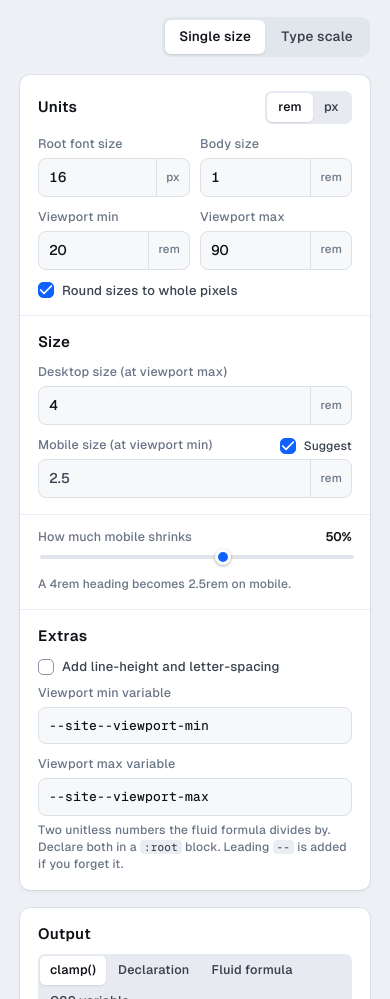
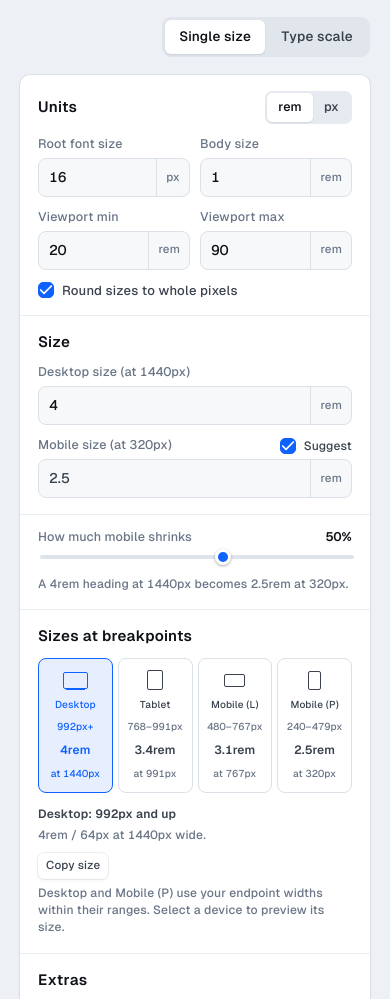
Before and after one commit to rumit-vaghasiya/Caliper, a plain HTML site: page index.html in a window 390 px wide. Shown: the part 85-1084 px from the top of the page. Drawn offline with Linux system fonts and the light colour scheme.

Commit message:
Add Webflow breakpoint previews with matching mobile sizes
Show device ranges, calculated sizes, preview shortcuts, and a copy action
so Webflow users can check their type settings at each breakpoint.

Use the configured mobile endpoint for the portrait card so it agrees with
the mobile size field. Display exact preview widths and preserve endpoint
precision to make comparisons clear. Update chart markers and documentation.

Verified endpoint consistency, device boundaries, unit conversion, custom
widths, scale overrides, preview and copy values, and the rendered layout.
Script syntax and whitespace checks pass; no browser console errors.

Made-With: Codex

```diff
--- a/index.html
+++ b/index.html
@@ -168,6 +168,23 @@ input[type=range]::-moz-range-thumb{width:16px;height:16px;border-radius:50%;bac
 .inline{display:flex;align-items:center;justify-content:space-between;gap:10px}
 .val{font-size:12.5px;color:var(--ink);font-weight:600}
 
+/* Breakpoint suggestions follow the same fluid curve as the output. */
+.bp-options{display:grid;grid-template-columns:repeat(4,minmax(0,1fr));gap:5px}
+.bp-option{display:flex;flex-direction:column;align-items:center;gap:7px;padding:11px 2px;border:1px solid var(--line);border-radius:8px;background:var(--surface);cursor:pointer;color:var(--ink-2);font-size:10px;transition:background-color 120ms,color 120ms,border-color 120ms}
+.bp-option:hover{background:var(--surface-2)}
+.bp-option[aria-pressed="true"]{background:var(--accent-weak);border-color:var(--accent);color:var(--accent)}
+.bp-option strong{font-size:12px;font-weight:600;white-space:nowrap}
+.bp-width,.bp-range{font-size:10px;color:var(--muted);white-space:nowrap}
+.bp-option[aria-pressed="true"] :is(.bp-width,.bp-range){color:var(--accent)}
+.bp-device{display:grid;place-items:center;width:24px;height:20px}
+.bp-device::before{content:"";width:11px;height:17px;border:1.5px solid currentColor;border-radius:2px}
+.bp-device.tablet::before{width:14px;height:18px}
+.bp-device.landscape::before{width:19px;height:11px}
+.bp-device.desktop::before{width:23px;height:15px;box-shadow:0 4px 0 -3px currentColor}
+.bp-detail{margin-top:12px;font-size:12px;line-height:1.5;color:var(--muted)}
+.bp-detail b{display:block;color:var(--ink-2);font-weight:600;margin-bottom:3px}
+.bp-copy{margin-top:9px}
+
 /* ---------- output ---------- */
 .outhead{display:flex;align-items:center;gap:10px;flex-wrap:wrap;margin-bottom:11px}
 .fmt{display:flex;gap:2px;background:var(--track);padding:2px;border-radius:7px;flex-wrap:wrap}
@@ -332,12 +349,12 @@ tr.cross td{background:#FFFAF2}
       <div class="block" data-pane="single">
         <h2>Size</h2>
         <div class="field">
-          <label for="maxsize">Desktop size <span style="color:var(--muted)">(at viewport max)</span></label>
+          <label for="maxsize">Desktop size <span id="maxsizeWidth">(at 1440px)</span></label>
           <div class="ctrl"><input id="maxsize" type="number" step="0.05" value="4"><span class="unit" data-u>rem</span></div>
         </div>
         <div class="field">
           <div class="inline" style="margin-bottom:5px">
-            <label class="lbl" style="margin:0" for="minsize">Mobile size <span>(at viewport min)</span></label>
+            <label class="lbl" style="margin:0" for="minsize">Mobile size <span id="minsizeWidth">(at 320px)</span></label>
             <label class="check" style="font-size:12px"><input type="checkbox" id="automin" checked> Suggest</label>
           </div>
           <div class="ctrl"><input id="minsize" type="number" step="0.05" value="2.5"><span class="unit" data-u>rem</span></div>
@@ -402,6 +419,19 @@ tr.cross td{background:#FFFAF2}
         <div class="inline"><span class="lbl" style="margin:0">How much mobile shrinks</span><span class="val" id="shrinkVal">50%</span></div>
         <input type="range" id="shrink" min="0" max="85" step="5" value="50">
         <div class="hint" id="shrinkHint"></div>
+      </div>
+
+      <div class="block">
+        <h2 id="bpHeading">Sizes at breakpoints</h2>
+        <div class="bp-options" id="bpOptions" role="group" aria-label="Preview a Webflow breakpoint" aria-describedby="bpHint">
+          <button type="button" class="bp-option" data-bp="desktop" aria-pressed="false" title="Desktop: 992px and up. Base styles apply at all widths unless overridden."><span class="bp-device desktop" aria-hidden="true"></span><span>Desktop</span><span class="bp-range"></span><strong></strong><span class="bp-width"></span></button>
+          <button type="button" class="bp-option" data-bp="tablet" aria-pressed="false" title="Tablet: 768–991px. Styles cascade to smaller breakpoints unless overridden."><span class="bp-device tablet" aria-hidden="true"></span><span>Tablet</span><span class="bp-range"></span><strong></strong><span class="bp-width"></span></button>
+          <button type="button" class="bp-option" data-bp="landscape" aria-pressed="false" title="Mobile landscape: 480–767px. Styles cascade to mobile portrait unless overridden."><span class="bp-device landscape" aria-hidden="true"></span><span>Mobile (L)</span><span class="bp-range"></span><strong></strong><span class="bp-width"></span></button>
+          <button type="button" class="bp-option" data-bp="portrait" aria-pressed="false" title="Mobile portrait: 240–479px."><span class="bp-device portrait" aria-hidden="true"></span><span>Mobile (P)</span><span class="bp-range"></span><strong></strong><span class="bp-width"></span></button>
+        </div>
+        <div class="bp-detail" id="bpDetail" aria-live="polite"></div>
+        <button type="button" class="iconbtn bp-copy" id="copyBreakpoint">Copy size</button>
+        <div class="hint" id="bpHint">Desktop and Mobile (P) use your endpoint widths within their ranges. Select a device to preview its size.</div>
       </div>
 
       <div class="block">
@@ -523,7 +553,39 @@ var RATIOS = [
   ['1.25','Major third 1.25'],['1.333','Perfect fourth 1.333'],['1.414','Augmented fourth 1.414'],
   ['1.5','Perfect fifth 1.5'],['1.618','Golden ratio 1.618']
 ];
-var BPS = [375,480,768,992,1280,1440,1920];
+var BPS = [375,479,767,991,1280,1440,1920];
+var DEVICES = [
+  {key:'desktop', label:'Desktop', range:'992px and up', width:function(){return Math.max(992, S.vwMaxPx);}},
+  {key:'tablet', label:'Tablet', range:'768–991px', width:function(){return 991;}},
+  {key:'landscape', label:'Mobile landscape', range:'480–767px', width:function(){return 767;}},
+  // Preview the mobile endpoint inside the portrait range, matching the mobile size field.
+  {key:'portrait', label:'Mobile portrait', range:'240–479px', width:function(){return Math.min(479, Math.max(240, S.vwMinPx));}}
+];
+function activeDevice(){
+  return DEVICES[S.simVw>=992 ? 0 : S.simVw>=768 ? 1 : S.simVw>=480 ? 2 : 3];
+}
+function breakpointSize(width){
+  var r = currentRows()[0];
+  return resolve(r.min,r.max,width);
+}
+function drawBreakpointSuggestions(){
+  var active = activeDevice();
+  $('bpHeading').textContent = S.tab==='scale' ? 'H1 sizes at breakpoints' : 'Sizes at breakpoints';
+  DEVICES.forEach(function(device){
+    var button = document.querySelector('[data-bp="'+device.key+'"]');
+    var value = breakpointSize(device.width());
+    var endpoint = device.key==='desktop' || device.key==='portrait';
+    button.querySelector('strong').textContent = (endpoint ? toDisp(value) : fmt(S.unit==='px' ? value*S.root : value, 2))+S.unit;
+    button.querySelector('.bp-width').textContent = 'at '+fmt(device.width(),2)+'px';
+    button.querySelector('.bp-range').textContent = device.key==='desktop' ? '992px+' : device.range;
+    button.setAttribute('aria-pressed', String(active.key===device.key));
+    button.setAttribute('aria-label', device.label+', '+device.range+', '+button.querySelector('strong').textContent+', preview at '+device.width()+'px');
+  });
+  var width = active.width(), value = breakpointSize(width);
+  $('bpDetail').innerHTML = '<b>'+active.label+': '+active.range+'</b>'+
+    (S.tab==='scale' ? 'H1: ' : '')+fmt(value,4)+'rem / '+fmt(value*S.root,2)+'px at '+width+'px wide.';
+  $('copyBreakpoint').dataset.value = fmt(S.unit==='px' ? value*S.root : value,4)+S.unit;
+}
 
 /* ---------------- helpers ---------------- */
 function $(id){ return document.getElementById(id); }
@@ -693,7 +755,7 @@ function series(){
 function drawChart(){
   var svg = $('chart'), W=1000, H=168, padT=12, padB=16;
   var s = series();
-  var loPx = Math.max(200, S.vwMinPx*0.72), hiPx = S.vwMaxPx*1.18;
+  var loPx = Number($('simvw').min), hiPx = Number($('simvw').max);
   if(!(hiPx > loPx)) hiPx = loPx + 100;
   var top = 0; s.forEach(function(x){ top = Math.max(top, x.max, x.min); });
   top = top*1.12 || 1;
@@ -815,6 +877,7 @@ function render(){
 
   drawChart();
   drawPreview();
+  drawBreakpointSuggestions();
   if(S.tab==='single') drawBpTable(); else drawScaleTable();
 
   // sync inputs (never fight the field the user is typing in)
@@ -822,13 +885,15 @@ function render(){
   if(S.autoH1Min || document.activeElement !== $('h1min')) $('h1min').value = toDisp(S.h1Min);
   $('minsize').readOnly = S.autoMin;
   $('h1min').readOnly = S.autoH1Min;
+  $('maxsizeWidth').textContent = '(at '+fmt(S.vwMaxPx,2)+'px)';
+  $('minsizeWidth').textContent = '(at '+fmt(S.vwMinPx,2)+'px)';
   $('shrinkVal').textContent = Math.round(S.shrink*100)+'%';
   var un = S.unit==='px' ? 'px' : 'rem';
   var showShrink = (S.tab==='single' && S.autoMin) || (S.tab==='scale' && S.mobileMode==='shrink');
   $('shrinkBlock').classList.toggle('hidden', !showShrink);
   $('shrinkHint').textContent = S.tab==='scale'
     ? 'Every level is pulled toward your body size by this much. Body size itself never moves.'
-    : 'A ' + toDisp(S.maxRem) + un + ' heading becomes ' + toDisp(suggest(S.maxRem)) + un + ' on mobile.';
+    : 'A ' + toDisp(S.maxRem) + un + ' heading at ' + fmt(S.vwMaxPx,2) + 'px becomes ' + toDisp(suggest(S.maxRem)) + un + ' at ' + fmt(S.vwMinPx,2) + 'px.';
   $('mobileHint').textContent = S.mobileMode==='shrink'
     ? 'Each mobile size comes from its own desktop size, so levels can never cross over.'
     : 'Full control. Watch the bottom of the scale: a tighter mobile ratio can push small levels above their desktop size.';
@@ -937,13 +1002,19 @@ $('sample').addEventListener('input', function(){ S.sample = this.value; drawPre
 $('resetScale').addEventListener('click', function(){ S.overrides = {}; render(); });
 
 function updateSlider(){
-  var lo = Math.max(200, Math.round(S.vwMinPx*0.72)), hi = Math.round(S.vwMaxPx*1.18);
+  var lo = Math.min(DEVICES[3].width(), Math.max(240, Math.round(S.vwMinPx*0.72))), hi = Math.max(992, Math.round(S.vwMaxPx*1.18));
   var sl = $('simvw');
   sl.min = lo; sl.max = hi;
   S.simVw = Math.min(hi, Math.max(lo, S.simVw));
   sl.value = S.simVw;
 }
 $('simvw').addEventListener('input', function(){ S.simVw = parseInt(this.value,10); render(); });
+$('bpOptions').addEventListener('click', function(e){
+  var button = e.target.closest('[data-bp]'); if(!button) return;
+  var device = DEVICES.filter(function(d){ return d.key===button.dataset.bp; })[0];
+  S.simVw = device.width(); updateSlider(); render();
+});
+$('copyBreakpoint').addEventListener('click', function(){ copyText(this.dataset.value, this, 'Copy size'); });
 
 $('chart').addEventListener('pointerdown', function(e){
   var rect = this.getBoundingClientRect();
@@ -962,7 +1033,7 @@ document.addEventListener('input', function(e){
   S.overrides[k][el.dataset.side] = fromDisp(v);
   var txt = buildOutput();
   $('out').innerHTML = highlight(txt); $('out').dataset.raw = txt;
-  drawChart(); drawPreview();
+  drawChart(); drawPreview(); drawBreakpointSuggestions();
 });
 
 /* copy */
```
Also changed, not shown: 1 other file.
